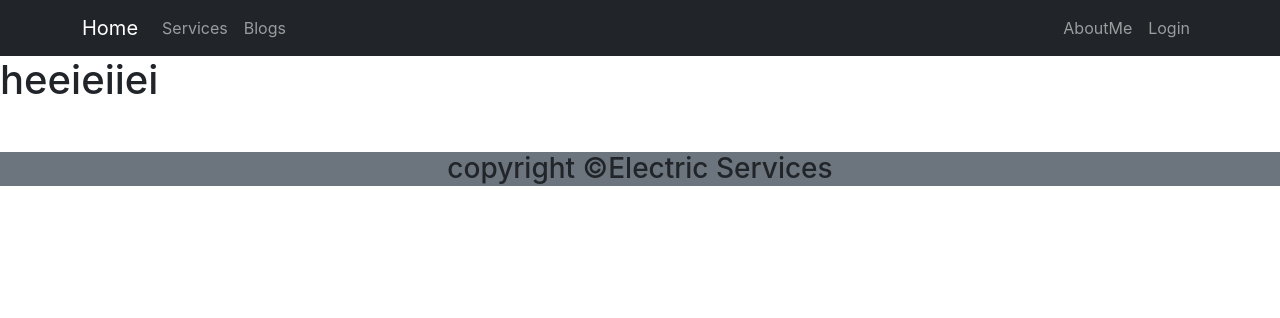
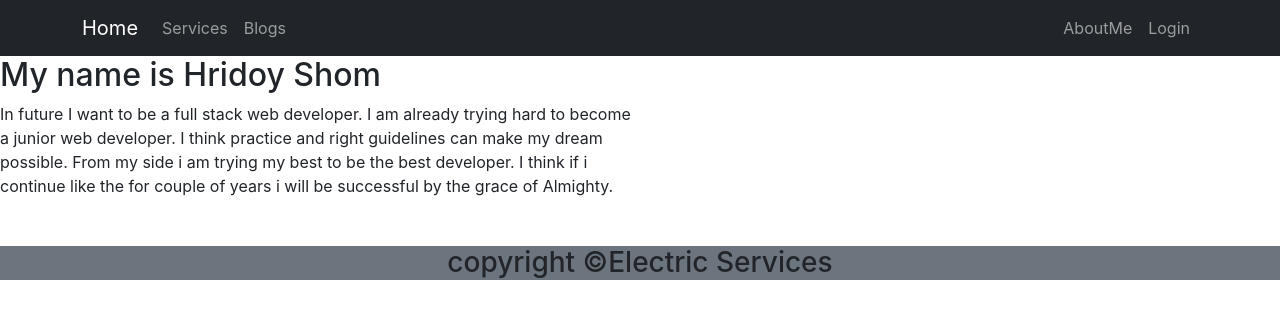
Before and after one commit to Hridoyshom/electricity-service, a React (Create React App) app: page /about in a window 1280 px wide. Shown: the top 318 px of the page. Built offline with nearby package versions, Linux system fonts and the light colour scheme; no server answers.

Commit message:
abou me updated

```diff
--- a/src/Pages/AboutMe/AboutMe.js
+++ b/src/Pages/AboutMe/AboutMe.js
@@ -2,8 +2,12 @@ import React from 'react';
 
 const AboutMe = () => {
     return (
-        <div>
-            <h1>heeieiiei</h1>
+        <div style={{ width: '50%' }} >
+            <h2>My name is Hridoy Shom</h2>
+            <p>
+                In future I want to be a full stack web developer. I am already trying hard to become a junior web developer. I think practice and right guidelines can make my dream possible. From my side i am trying my best to be the best developer. I think if i continue like the for couple of years i will be successful by the grace of Almighty.
+            </p>
+
         </div>
     );
 };
```
